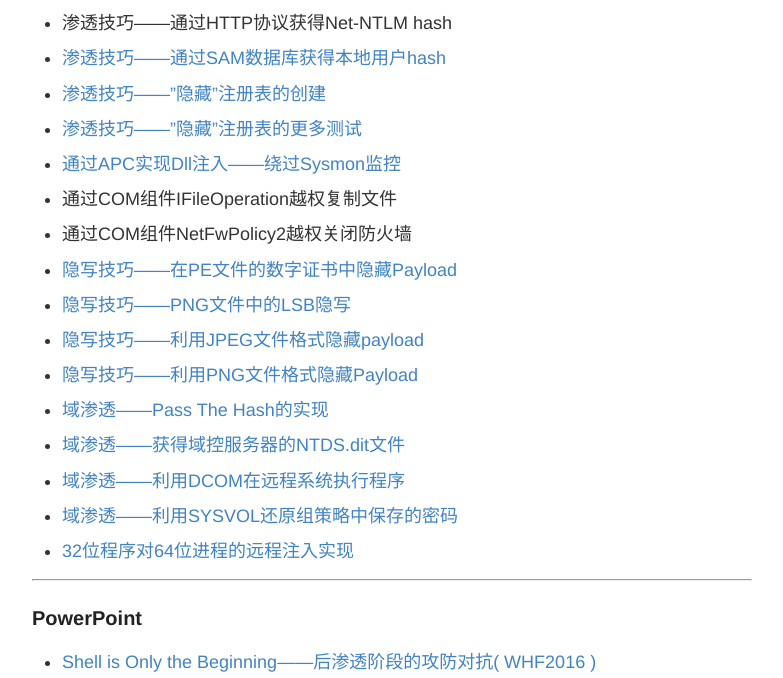
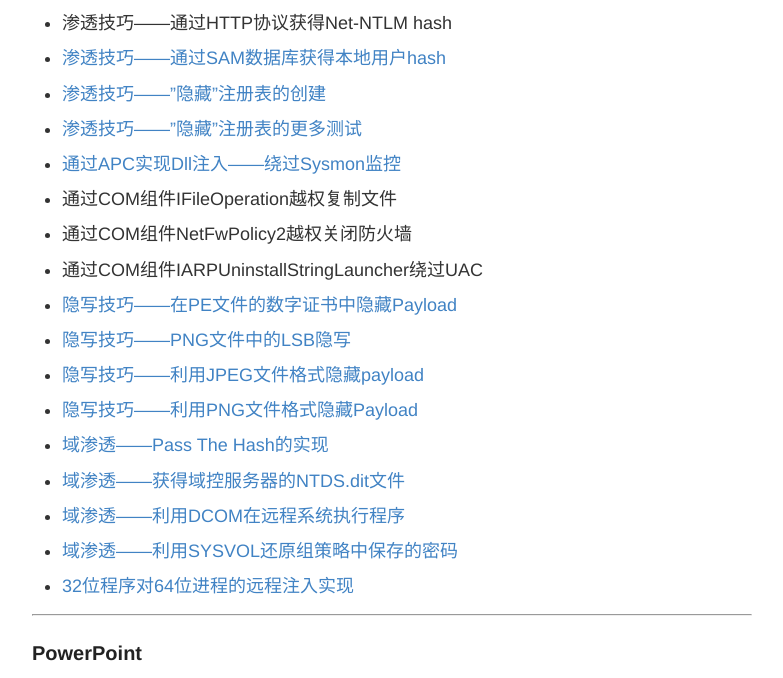
Before and after one commit to 3gstudent/backup-3gstudent.github.io, a Jekyll site: the page built from about.md, in a window 1280 px wide and 900 px high, scrolled down 5909 px, cut to the strip 0-678 px from the top of the window. Shown: the whole strip, without its empty margins (248-1031 px from the left). Built offline with Jekyll 4.4.1, drawn with Linux system fonts in a browser that asks for light colours.

Commit message:
Update about.md

```diff
--- a/about.md
+++ b/about.md
@@ -413,6 +413,9 @@ Github:   [3gstudent](https://github.com/3gstudent)
  通过COM组件NetFwPolicy2越权关闭防火墙
 
 -
+ 通过COM组件IARPUninstallStringLauncher绕过UAC
+
+-
  [隐写技巧——在PE文件的数字证书中隐藏Payload](https://3gstudent.github.io/3gstudent.github.io/%E9%9A%90%E5%86%99%E6%8A%80%E5%B7%A7-%E5%9C%A8PE%E6%96%87%E4%BB%B6%E7%9A%84%E6%95%B0%E5%AD%97%E8%AF%81%E4%B9%A6%E4%B8%AD%E9%9A%90%E8%97%8FPayload/)
 
 -
```
